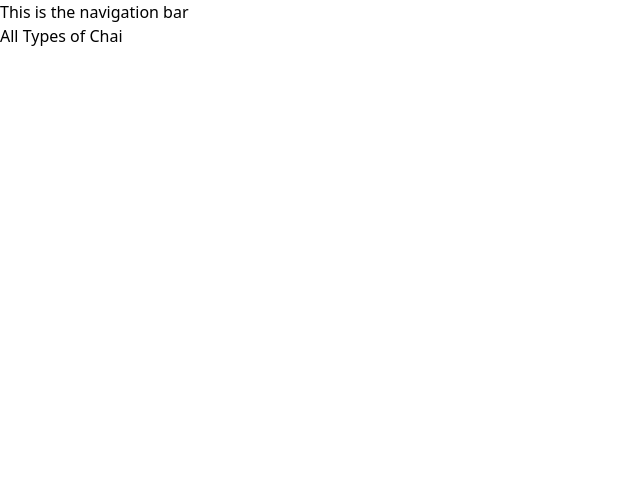
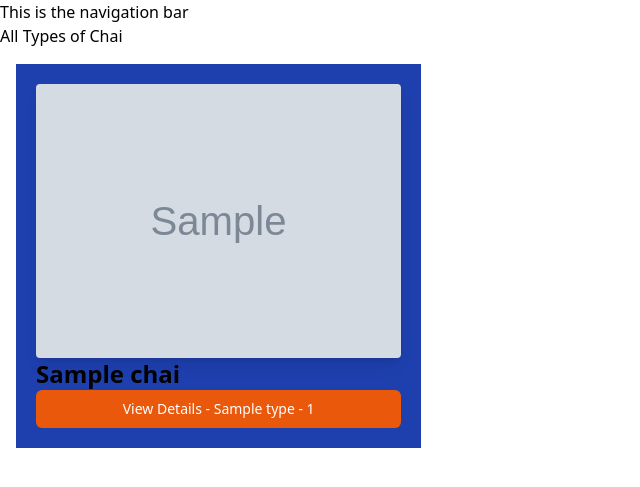
Before and after one commit to amank736836/Chai-Aur-Django, a Django app: template chaiaurDjango/chai/templates/chai/all_chai.html in a window 1280 px wide. Shown: the top 487 px of the page, without its empty margins (0-640 px from the left). Run offline with Django 3.2, Linux system fonts and the light colour scheme; the template is opened without the code that fills it: most values are stand-ins (such as "Sample title", 1, 10 or a date in 2020); grey boxes marked "Sample" are stand-in pictures; style sheets or scripts are compiled from the project's sources; some libraries are stand-ins or nearby versions.

Commit message:
refactor all_chai.html to enhance chai display layout and styling

```diff
--- a/chaiaurDjango/chai/templates/chai/all_chai.html
+++ b/chaiaurDjango/chai/templates/chai/all_chai.html
@@ -1,3 +1,45 @@
 {% extends "layout.html" %} {% block title %}All Chai{% endblock title %} {% block content %}
 <h1>All Types of Chai</h1>
+
+{% comment %}
+<ul
+  class="flex flex-row justify-center align-center items-center flex-wrap m-4"
+>
+  {% for chai in chais %}
+  <li class="flex flex-row justify-center align-center items-center">
+    {{ chai.name }} -
+    <img
+      src="{{ chai.image.url }}"
+      alt="{{ chai.name }}"
+      width="100"
+      height="100"
+    />
+  </li>
+  {% endfor %}
+</ul>
+{% endcomment %}
+
+<div class="grid grid-cols-3 gap-4 m-4 rounded">
+  {% for chai in chais %}
+  <div class="bg-blue-800 p-5">
+    <img
+      class="rounded shadow-lg"
+      src="{{ chai.image.url }}"
+      alt="{{ chai.name }}"
+    />
+    <h2 class="text-2xl font-bold">{{ chai.name }}</h2>
+    <a
+    href="{% url 'chai_detail' chai.id %}"
+     class="text-blue-500">
+      <button
+        type="button"
+        class="inline-flex w-full items-center justify-center px-4 py-2 border border-transparent text-sm font-medium rounded-md text-white bg-orange-600 hover:bg-orange-700 focus:outline-none focus:ring-2 focus:ring-offset-2 focus:ring-orange-500"
+      >
+        View Details - {{chai.type}} - {{chai.id}}
+      </button>
+    </a>
+  </div>
+  {% endfor %}
+</div>
+
 {% endblock content %}
```
